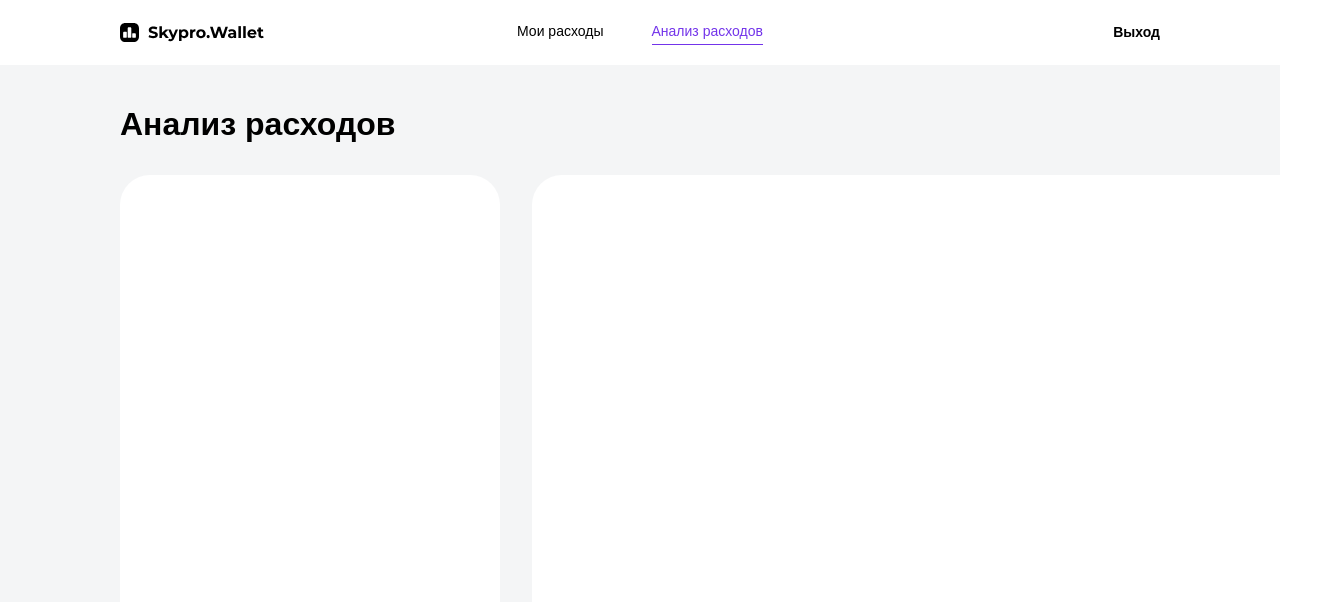
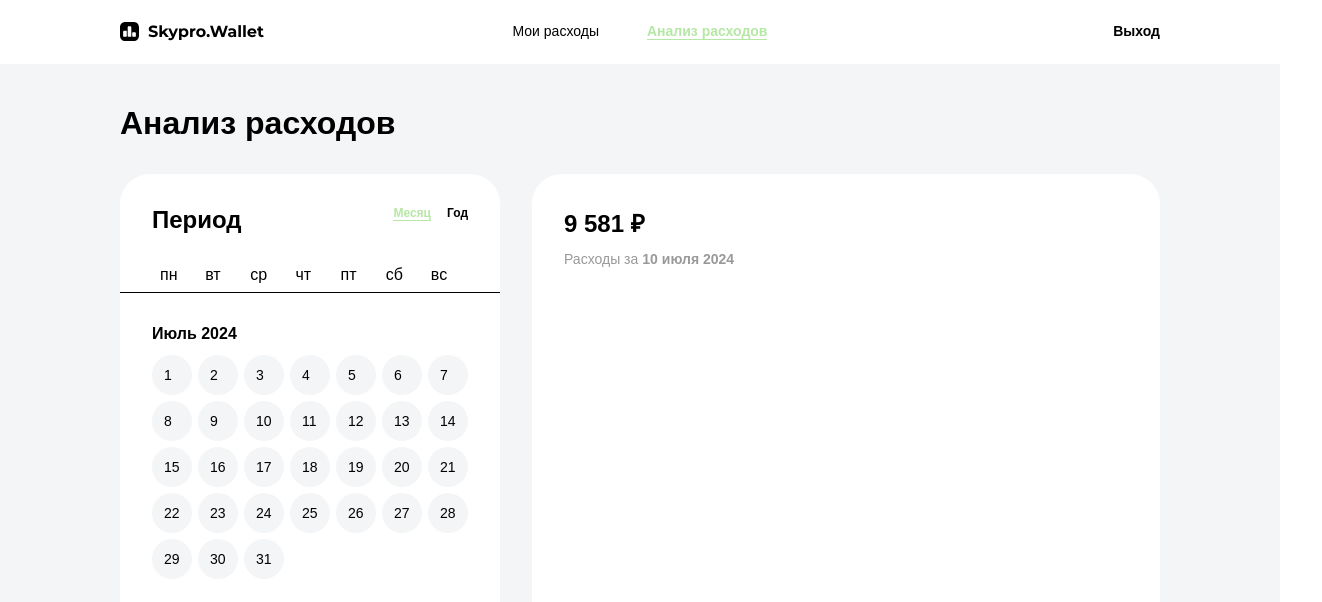
Before and after one commit to SHADrussed/skypro-wallet, a React (Vite) app: page /analytics in a window 1280 px wide. Shown: the top 602 px of the page, 1322 px wide, since content can reach past the window. Built offline with nearby package versions, Linux system fonts and the light colour scheme.

Commit message:
Calendar and Graphs 1.0

```diff
--- /dev/null
+++ b/src/common.js
@@ -0,0 +1,7 @@
+import styled from 'styled-components'
+import theme from './theme'
+
+export const Title = styled.span`
+  font-size: ${theme.typography.fontSize.title};
+  font-weight: ${theme.typography.fontWeight.bold};
+`
--- a/src/components/Analytics/Analytics.styled.js
+++ b/src/components/Analytics/Analytics.styled.js
@@ -5,15 +5,15 @@ export const Page = styled.div`
   background-color: ${theme.colors.background};
 
   padding: 20px 120px;
-  height: 100vh;
+  min-height: calc(100vh - 64px);
 `
 export const Title = styled.h1`
   margin-bottom: ${theme.spacing.xxl};
 `
 
 export const AnalyticsBlock = styled.div`
+  display: grid;
+  grid-template-columns: minmax(380px, 1fr) minmax(0, 2fr);
   height: 540px;
-  display: grid;
-  grid-template-columns: 1fr 2fr;
   gap: ${theme.spacing.xxl};
 `
--- a/src/components/Calendar/Calendar.jsx
+++ b/src/components/Calendar/Calendar.jsx
@@ -1,5 +1,51 @@
-import { CalendarStyled } from './Calendar.styled'
+import {
+  CalendarCard,
+  CalendarFooter,
+  CalendarHeader,
+  CalendarHeaderPeriods,
+  CalendarHeaderTitle,
+  Day,
+  DaysGrid,
+  MonthTitle,
+  MonthWrapper,
+  PeriodVariant,
+  Weekday,
+  Weekdays,
+} from './Calendar.styled'
+const weekdays = ['пн', 'вт', 'ср', 'чт', 'пт', 'сб', 'вс']
 
+const days = [
+  1, 2, 3, 4, 5, 6, 7, 8, 9, 10, 11, 12, 13, 14, 15, 16, 17, 18, 19, 20, 21, 22,
+  23, 24, 25, 26, 27, 28, 29, 30, 31,
+]
 export default function Calendar() {
-  return <CalendarStyled></CalendarStyled>
+  return (
+    <CalendarCard>
+      <CalendarHeader>
+        <CalendarHeaderTitle>Период</CalendarHeaderTitle>
+
+        <CalendarHeaderPeriods>
+          <PeriodVariant $active={true}>Месяц</PeriodVariant>
+          <PeriodVariant $active={false}>Год</PeriodVariant>
+        </CalendarHeaderPeriods>
+      </CalendarHeader>
+
+      <Weekdays>
+        {weekdays.map((day) => (
+          <Weekday key={day}>{day}</Weekday>
+        ))}
+      </Weekdays>
+      <CalendarFooter>
+        <MonthWrapper>
+          <MonthTitle>Июль 2024</MonthTitle>
+
+          <DaysGrid>
+            {days.map((day, index) => (
+              <Day key={index}>{day}</Day>
+            ))}
+          </DaysGrid>
+        </MonthWrapper>
+      </CalendarFooter>
+    </CalendarCard>
+  )
 }
--- a/src/components/Calendar/Calendar.styled.js
+++ b/src/components/Calendar/Calendar.styled.js
@@ -1,11 +1,85 @@
 import styled from 'styled-components'
 import theme from '../../theme'
+import { Title } from '../../common'
 
-export const CalendarStyled = styled.div`
+export const CalendarCard = styled.div`
   background-color: ${theme.colors.surface};
 
   border-radius: ${theme.radii.card};
   height: inherit;
+`
+export const CalendarHeader = styled.div`
+  display: flex;
+  justify-content: space-between;
+  padding: ${theme.spacing.xxl} ${theme.spacing.xxl} 0 ${theme.spacing.xxl};
+`
+export const CalendarHeaderTitle = styled(Title)`
+  margin-bottom: ${theme.spacing.xl};
+`
 
-  min-width: 380px;
+export const CalendarHeaderPeriods = styled.div`
+  font-size: ${theme.typography.fontSize.caption};
+  display: flex;
+  justify-content: space-between;
+
+  gap: ${theme.spacing.lg};
 `
+
+export const PeriodVariant = styled.span`
+  font-weight: ${theme.typography.fontWeight.bold};
+  height: fit-content;
+  color: ${({ $active }) => ($active ? theme.colors.chart.green : theme.colors.text)};
+  border-bottom: ${({ $active }) => ($active ? `1px solid ${theme.colors.chart.green}` : 'none')};
+`
+
+export const Weekdays = styled.div`
+  padding: 0 ${theme.spacing.xxl};
+
+  display: grid;
+  grid-template-columns: repeat(7, 1fr);
+
+  border-bottom: 1px solid ${theme.colors.text};
+`
+
+export const Weekday = styled.span`
+  padding: ${theme.spacing.sm};
+`
+export const CalendarFooter = styled.div`
+  display: flex;
+  justify-content: space-between;
+  padding: ${theme.spacing.xxl} ${theme.spacing.xxl} 0 ${theme.spacing.xxl};
+`
+
+export const MonthWrapper = styled.div`
+  display: flex;
+  flex-direction: column;
+`
+
+export const MonthTitle = styled.span`
+  font-size: ${theme.typography.fontSize.month};
+  font-weight: ${theme.typography.fontWeight.semibold};
+
+  margin-bottom: ${theme.spacing.md};
+`
+
+export const DaysGrid = styled.div`
+  display: grid;
+  grid-template-columns: repeat(7, 1fr);
+  gap: 6px;
+`
+export const Day = styled.div`
+  width: 40px;
+  height: 40px;
+  font-size: ${theme.typography.fontSize.body};
+  padding: ${theme.spacing.md};
+  display: flex;
+  background-color: ${theme.colors.background};
+  border-radius: ${theme.radii.card};
+  color: ${theme.colors.text};
+
+  &:hover {
+    cursor: pointer;
+    color: ${theme.colors.chart.greenText};
+    background-color: ${theme.colors.chart.greenSurface};
+  }
+`
--- a/src/components/Graphs/Graphs.jsx
+++ b/src/components/Graphs/Graphs.jsx
@@ -1,5 +1,27 @@
-import { GraphsStyled } from './Graphs.styled'
+import {
+  AnalyticsHeader,
+  CategoryList,
+  Chart,
+  GraphsStyled,
+  Period,
+  PeriodBlock,
+  TotalAmount,
+} from './Graphs.styled'
 
 export default function Graphs() {
-  return <GraphsStyled></GraphsStyled>
+  return (
+    <GraphsStyled>
+      <AnalyticsHeader>
+        <TotalAmount>9 581 ₽</TotalAmount>
+        <PeriodBlock>
+          <span>Расходы за</span>
+          <Period>10 июля 2024</Period>
+        </PeriodBlock>
+      </AnalyticsHeader>
+      <TotalAmount>
+        <Chart></Chart>
+        <CategoryList></CategoryList>
+      </TotalAmount>
+    </GraphsStyled>
+  )
 }
--- a/src/components/Graphs/Graphs.styled.js
+++ b/src/components/Graphs/Graphs.styled.js
@@ -1,5 +1,6 @@
 import styled from 'styled-components'
 import theme from '../../theme'
+import { Title } from '../../common'
 
 export const GraphsStyled = styled.div`
   background-color: ${theme.colors.surface};
@@ -7,5 +8,21 @@ export const GraphsStyled = styled.div`
   border-radius: ${theme.radii.card};
   height: inherit;
 
-  min-width: 790px;
+  padding: ${theme.spacing.xxl} ${theme.spacing.xxl} 0 ${theme.spacing.xxl};
 `
+export const AnalyticsHeader = styled.div``
+export const TotalAmount = styled(Title)`
+  margin-bottom: ${theme.spacing.lg};
+`
+export const PeriodBlock = styled.div`
+  margin-top: ${theme.spacing.md};
+  color: ${theme.colors.textSecondary};
+  display: flex;
+  gap: ${theme.spacing.xs};
+  font-size: ${theme.typography.fontSize.body};
+`
+export const Period = styled.div`
+  font-weight: ${theme.typography.fontWeight.bold};
+`
+export const Chart = styled.div``
+export const CategoryList = styled.div``
--- a/src/components/Header/Header.jsx
+++ b/src/components/Header/Header.jsx
@@ -6,7 +6,7 @@ const Header = ({ isSpendingTablePage }) => {
       <Logo src="/logo.svg" alt="Skypro Wallet" />
 
       <NavBar>
-        <NavLink to="/" $active={isSpendingTablePage}>
+        <NavLink to="/" $active={isSpendingTablePage} $isSpending={true}>
           Мои расходы
         </NavLink>
 
--- a/src/components/Header/Header.styled.js
+++ b/src/components/Header/Header.styled.js
@@ -24,13 +24,27 @@ export const NavBar = styled.nav`
 export const NavLink = styled(RouterNavLink)`
   font-weight: ${theme.typography.fontWeight.regular};
   font-size: ${theme.typography.fontSize.body};
-  line-height: ${theme.typography.lineHeight.body};
+  height: fit-content;
 
   text-decoration: none;
-  border-bottom: ${({ $active }) => ($active ? `1px solid  ${theme.colors.primary}` : 'none')};
+  border-bottom: ${({ $active, $isSpending }) =>
+    $active
+      ? `1px solid ${
+          $isSpending ? theme.colors.primary : theme.colors.chart.green
+        }`
+      : 'none'};
 
-  color: ${({ $active }) =>
-    $active ? theme.colors.primary : theme.colors.text};
+  color: ${({ $active, $isSpending }) =>
+    $active
+      ? $isSpending
+        ? theme.colors.primary
+        : theme.colors.chart.green
+      : theme.colors.text};
+
+  font-weight: ${({ $active }) =>
+    $active
+      ? `${theme.typography.fontWeight.bold}`
+      : `${theme.typography.fontWeight.regular}`};
 `
 
 export const Exit = styled.a`
--- a/src/theme.js
+++ b/src/theme.js
@@ -16,6 +16,8 @@ const theme = {
       orange: '#FFB543',
       blue: '#B9D0FF',
       green: '#B6E8A5',
+      greenSurface: 'rgba(219, 255, 233, 1)',
+      greenText: 'rgba(31, 164, 108, 1);',
       red: '#FFB8B8',
     },
   },
@@ -31,6 +33,7 @@ const theme = {
     fontSize: {
       caption: '12px',
       body: '14px',
+      month: '16px',
       title: '24px',
     },
     lineHeight: {
```
